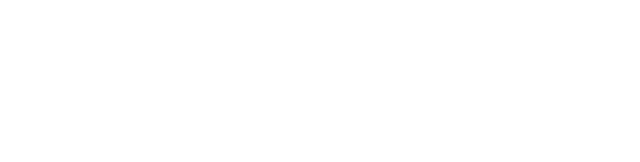
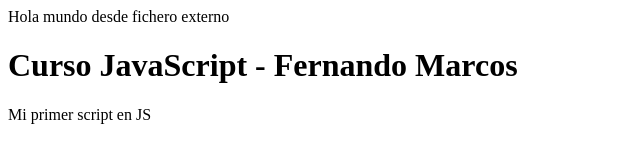
Before and after one commit to Fernando-Marcos/PERSONAL-LEARNING, a plain HTML site: page Master JavaScript/hola-mundo/index.html in a window 1280 px wide. Shown: the whole page, without its empty margins (0-640 px from the left). Drawn offline with Linux system fonts and the light colour scheme.

Commit message:
Hola Mundo en JavaScript

```diff
--- /dev/null
+++ b/Master JavaScript/hola-mundo/hola-mundo.js
@@ -0,0 +1,4 @@
+alert("Hola Mundo!");
+alert("Bienvenido al mundo JavaScript");
+
+document.write("Hola mundo desde fichero externo");
--- a/Master JavaScript/hola-mundo/index.html
+++ b/Master JavaScript/hola-mundo/index.html
@@ -5,8 +5,19 @@
   <meta http-equiv="X-UA-Compatible" content="IE=edge">
   <meta name="viewport" content="width=device-width, initial-scale=1.0">
   <title>Hola Mundo con JavaScript</title>
+
+  <!-- <script type="text/javascript">
+    alert("Hola Mundo!");
+    alert("Bienvenido al mundo JavaScript");
+  </script> -->
+
+  <script type="text/javascript" src="hola-mundo.js">
+
+  </script>
+
 </head>
 <body>
-
+    <h1>Curso JavaScript - Fernando Marcos</h1>
+    <p>Mi primer script en JS</p>
 </body>
 </html>
```
